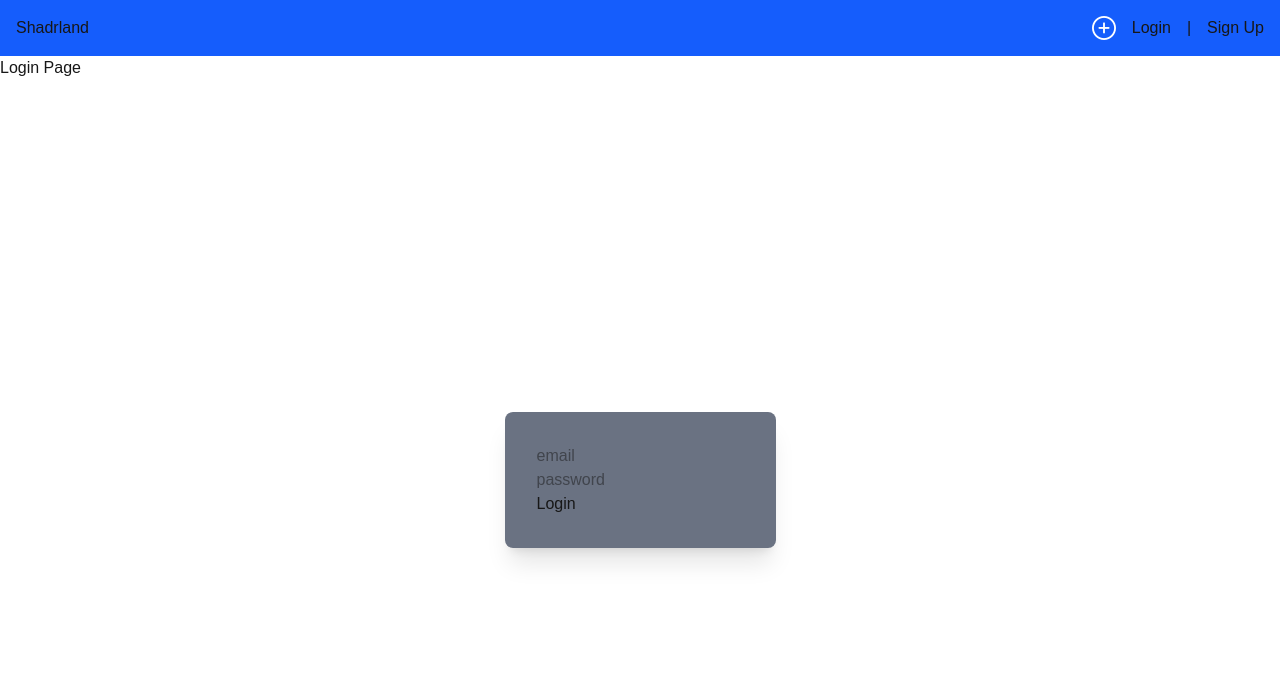
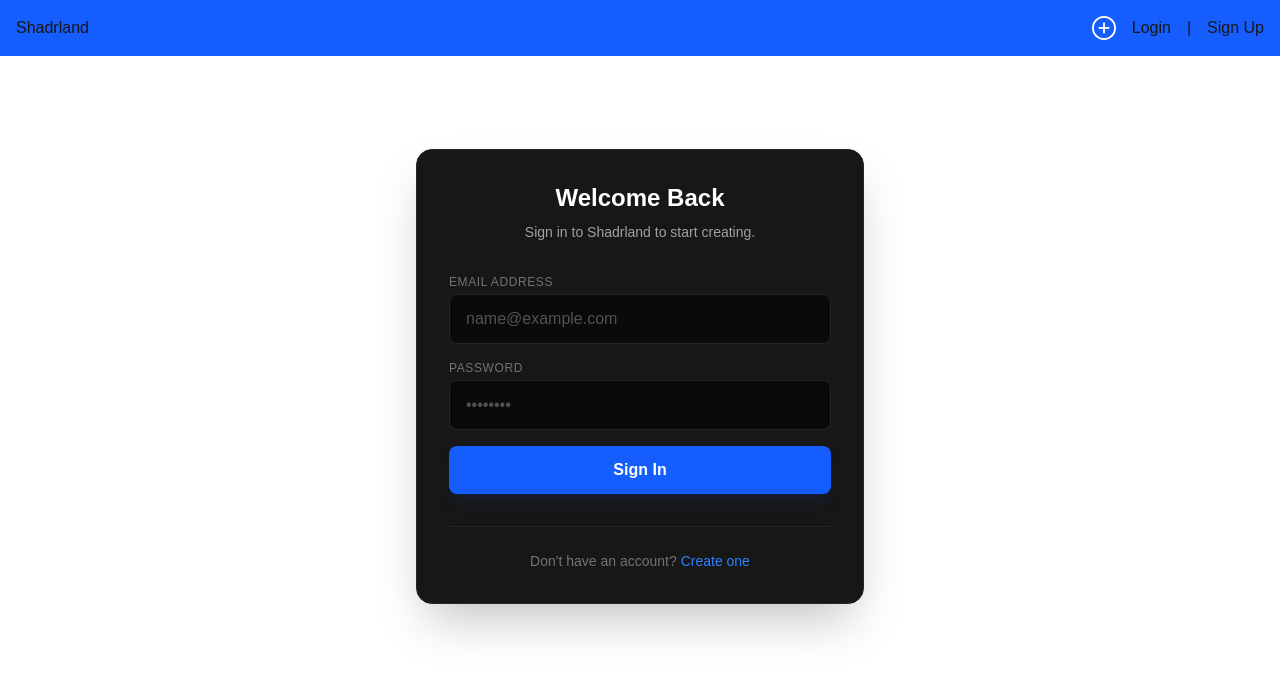
Before and after one commit to Fishybearr/shadrland_production, a Next.js app: page /login in a window 1280 px wide. Shown: the top 676 px of the page. Built offline with nearby package versions, Linux system fonts and the light colour scheme; no server answers.

Commit message:
Update login and signup CSS and error handling

```diff
--- a/app/components/CreateAccountForm/CreateAccountForm.tsx
+++ b/app/components/CreateAccountForm/CreateAccountForm.tsx
@@ -1,44 +1,112 @@
-import prisma from '@/lib/prisma'
+"use client"; // Required for real-time keystroke tracking
 
-import { User } from '@/prisma/app/generated/prisma/client';
-
-import Form from 'next/form'
-
+import { useState, useActionState } from 'react';
+import Form from 'next/form';
 import signUp from "../../actions/SignUp";
 import SubmitButton from './SubmitButton';
+import Link from 'next/link';
+import SignUp from '../../actions/SignUp';
 
-export default async function CreateAccount() {
-    const users: User[] = await prisma.user.findMany()
+export default function CreateAccount() {
+    const [password, setPassword] = useState("");
+
+    //gets form state to check for error creating account
+    const [state, formAction] = useActionState(SignUp, null);
+
+
+    //Email test regex
+    const isEmailValid = (email: string) => /^[^\s@]+@[^\s@]+\.[^\s@]+$/.test(email);
+
+    // Define requirements
+    const requirements = [
+        { label: "At least 8 characters", test: (pw: string) => pw.length >= 8 },
+        { label: "Contains a number", test: (pw: string) => /\d/.test(pw) },
+        { label: "Contains a special character", test: (pw: string) => /[!@#$%^&*]/.test(pw) },
+        { label: "Contains uppercase letter", test: (pw: string) => /[A-Z]/.test(pw) },
+    ];
 
     return (
-        <>
-        {/*}
-        <p>Remove this list obviously</p>
-        <ul>
-            {users.map((user:User) => (
-                <li key={user.id}>{user.email}</li>
-            ))}
-        </ul> */}
+        <div className="flex min-h-[80vh] items-center justify-center px-4 py-12">
+            <div className="w-full max-w-md p-8 bg-neutral-900 border border-neutral-800 rounded-2xl shadow-2xl">
+
+                <div className="mb-8 text-center">
+                    <h1 className="text-2xl font-bold text-white mb-2">Create Account</h1>
+                    <p className="text-neutral-400 text-sm">Join the Shadrland community of creators.</p>
+                </div>
+
+                <Form action={formAction} className="space-y-5">
+                    {/* Username and Email fields remain the same */}
+                    <div>
+                        <label className="block text-xs font-medium text-neutral-500 mb-1 uppercase tracking-wider">Username</label>
+                        <input name="name" type="text" placeholder="shader_wizard" required className="w-full px-4 py-3 bg-neutral-950 border border-neutral-800 rounded-lg text-white focus:outline-none focus:border-blue-500 transition-all" />
+                    </div>
+
+                    <div>
+                    <label className="block text-xs font-medium text-neutral-500 mb-1 uppercase tracking-wider">Email Address</label>
+                    <input
+                    name="email"
+                    type="email"
+                    onChange={(e) => {
+                    // Optional: could track this in state to show a little green checkmark
+                    }}
+                    className="w-full px-4 py-3 bg-neutral-950 border border-neutral-800 rounded-lg text-white focus:outline-none focus:border-blue-500 invalid:border-red-500 transition-all"
+                    />
+                    </div>
+
+                    {/* Password Field with State tracking */}
+                    <div>
+                        <label className="block text-xs font-medium text-neutral-500 mb-1 uppercase tracking-wider">Password</label>
+                        <input
+                            name="password"
+                            type="password"
+                            value={password}
+                            onChange={(e) => setPassword(e.target.value)}
+                            placeholder="••••••••"
+                            required
+                            className="w-full px-4 py-3 bg-neutral-950 border border-neutral-800 rounded-lg text-white placeholder:text-neutral-600 focus:outline-none focus:border-blue-500 transition-all"
+                        />
+
+                        {/* Dynamic Requirements Menu */}
+                        <div className="mt-3 grid grid-cols-2 gap-2">
+                            {requirements.map((req, index) => {
+                                const isMet = req.test(password);
+                                return (
+                                    <div key={index} className="flex items-center space-x-2">
+                                        <div className={`h-1.5 w-1.5 rounded-full transition-colors duration-300 ${isMet ? 'bg-green-500 shadow-[0_0_8px_rgba(34,197,94,0.6)]' : 'bg-neutral-700'}`} />
+                                        <span className={`text-[10px] uppercase tracking-tight transition-colors duration-300 ${isMet ? 'text-neutral-300' : 'text-neutral-500'}`}>
+                                            {req.label}
+                                        </span>
+                                    </div>
+                                );
+                            })}
+                        </div>
+                    </div>
+
+                    <div>
+                        <label className="block text-xs font-medium text-neutral-500 mb-1 uppercase tracking-wider">Confirm Password</label>
+                        <input name="confirm_password" type="password" placeholder="••••••••" required className="w-full px-4 py-3 bg-neutral-950 border border-neutral-800 rounded-lg text-white focus:outline-none focus:border-blue-500 transition-all" />
+                    </div>
+
+                    {/* 3. Display the error message from the server action */}
+                    {state && (
+                        <div className="p-3 rounded-lg bg-red-500/10 border border-red-500/20 animate-in fade-in slide-in-from-top-1">
+                            <p className="text-sm text-red-500 text-center font-medium">{state}</p>
+                        </div>
+                    )}
 
 
-            <div className='flex min-h-screen items-center justify-center'>
-            <div className='p-5 bg-gray-500 shadow-xl rounded-lg'>
-            <h3>Create An Account</h3>
-            <Form className='text-xl' action={signUp}>
-            <input className='border-2 rounded-md m-0.5 pl-0.5' type='text' name="name" placeholder='username' required></input>
-            <br></br>
 
-            <input className='border-2 rounded-md m-0.5 pl-0.5' type='text' name="email" placeholder='email' required></input>
-            <br></br>
+                    <div className="pt-2">
+                        <SubmitButton />
+                    </div>
+                </Form>
 
-            <input className='border-2 rounded-md m-0.5 pl-0.5' type='password' name="password" placeholder='password' required></input>
-            <br></br>
-
-            <SubmitButton />
-        </Form>
+                <div className="mt-8 pt-6 border-t border-neutral-800 text-center">
+                    <p className="text-sm text-neutral-500">
+                        Already have an account? <Link href="/login" className="text-blue-500 hover:underline">Sign In</Link>
+                    </p>
+                </div>
+            </div>
         </div>
-        </div>
-
-        </>
-    )
+    );
 }
--- a/app/components/CreateAccountForm/SubmitButton.tsx
+++ b/app/components/CreateAccountForm/SubmitButton.tsx
@@ -6,7 +6,7 @@ export default function SubmitButton()
     const { pending } = useFormStatus()
 
     return (
-    <button className="bg-amber-700 rounded-sm p-0.5" type="submit" disabled={pending}>
+    <button className="w-full py-3 px-4 bg-blue-600 hover:bg-blue-500 text-white font-semibold rounded-lg shadow-lg shadow-blue-900/20 transition-all active:scale-[0.98]" type="submit" disabled={pending}>
         {pending ? "Creating Account..." : "Sign Up"}
     </button>)
 }
--- a/app/components/LoginForm/LoginForm.tsx
+++ b/app/components/LoginForm/LoginForm.tsx
@@ -3,27 +3,61 @@
 import Form from 'next/form'
 import { loginAction } from "@/app/actions/login"
 import { useActionState } from 'react'
+import Link from 'next/link'
 
-export default function LoginForm()
-{
-    const [state,formAction] = useActionState(loginAction,null);
-    return(<>
-    <div className="flex min-h-screen items-center justify-center">
-        <div className="p-8 bg-gray-500 shadow-xl rounded-lg">
-            <Form action={formAction}> {/* Will set the route here for login with auth.js or a function that does the routing for us*/}
-                <input name='email' type='text' placeholder='email'></input>
-                <br></br>
-                <input name='password' type='password' placeholder='password'></input>
-                <br></br>
+export default function LoginForm() {
+    const [state, formAction] = useActionState(loginAction, null);
 
-                {/* Display the error message from the server action */}
-      {state && <p style={{ color: "red" }}>{state}</p>}
-                <button type='submit'>Login</button>
-            </Form>
+    return (
+        <div className="flex min-h-[80vh] items-center justify-center px-4">
+            <div className="w-full max-w-md p-8 bg-neutral-900 border border-neutral-800 rounded-2xl shadow-2xl">
+                <div className="mb-8 text-center">
+                    <h1 className="text-2xl font-bold text-white mb-2">Welcome Back</h1>
+                    <p className="text-neutral-400 text-sm">Sign in to Shadrland to start creating.</p>
+                </div>
 
+                <Form action={formAction} className="space-y-4">
+                    <div>
+                        <label className="block text-xs font-medium text-neutral-500 mb-1 uppercase tracking-wider">Email Address</label>
+                        <input
+                            name='email'
+                            type='email'
+                            placeholder='name@example.com'
+                            className="w-full px-4 py-3 bg-neutral-950 border border-neutral-800 rounded-lg text-white placeholder:text-neutral-600 focus:outline-none focus:border-blue-500 focus:ring-1 focus:ring-blue-500 transition-all"
+                        />
+                    </div>
+
+                    <div>
+                        <label className="block text-xs font-medium text-neutral-500 mb-1 uppercase tracking-wider">Password</label>
+                        <input
+                            name='password'
+                            type='password'
+                            placeholder='••••••••'
+                            className="w-full px-4 py-3 bg-neutral-950 border border-neutral-800 rounded-lg text-white placeholder:text-neutral-600 focus:outline-none focus:border-blue-500 focus:ring-1 focus:ring-blue-500 transition-all"
+                        />
+                    </div>
+
+                    {state && (
+                        <div className="p-3 rounded-lg bg-red-500/10 border border-red-500/20">
+                            <p className="text-sm text-red-500 text-center font-medium">{state}</p>
+                        </div>
+                    )}
+
+                    <button
+                        type='submit'
+                        className="w-full py-3 px-4 bg-blue-600 hover:bg-blue-500 text-white font-semibold rounded-lg shadow-lg shadow-blue-900/20 transition-all active:scale-[0.98]"
+                    >
+                        Sign In
+                    </button>
+                </Form>
+
+                <div className="mt-8 pt-6 border-t border-neutral-800 text-center">
+                    <p className="text-sm text-neutral-500">
+                        Don't have an account?{' '}
+                        <Link href="/signup" className="text-blue-500 hover:underline">Create one</Link>
+                    </p>
+                </div>
+            </div>
         </div>
-    </div>
-
-
-    </>)
+    )
 }
--- a/app/login/page.tsx
+++ b/app/login/page.tsx
@@ -4,7 +4,6 @@ export default function LoginPage()
 {
     return (<>
     <Navbar />
-    <h1>Login Page</h1>
     <LoginForm />
     </>)
 }
```
Also changed, not shown: app/actions/SignUp.tsx (+39 -6 lines).
